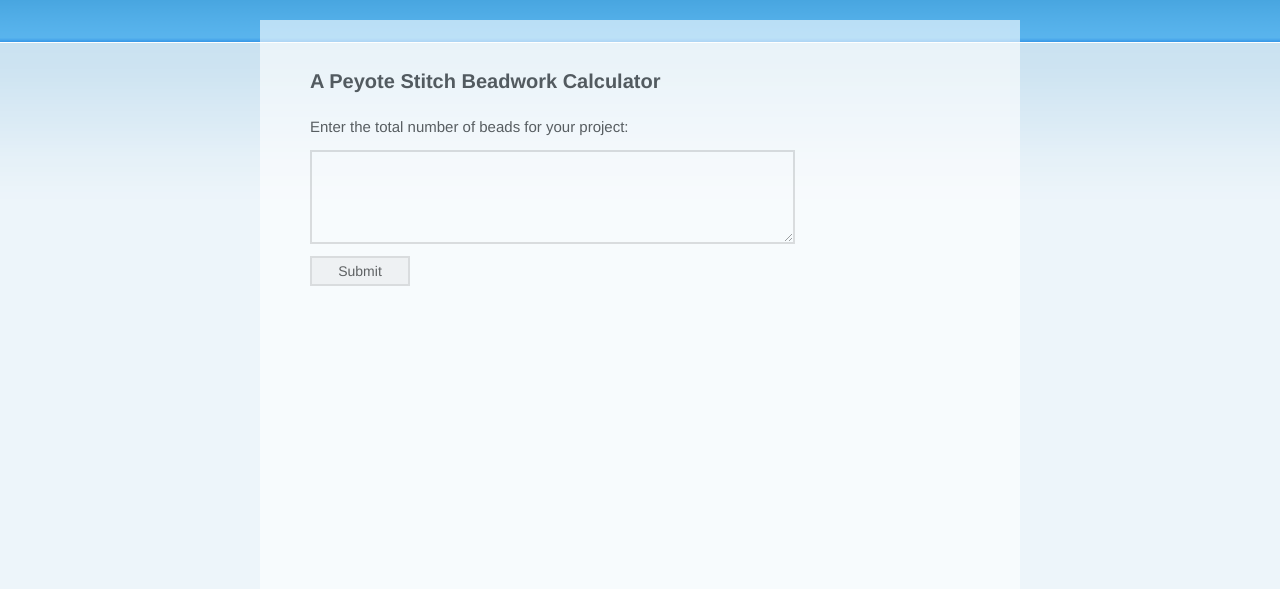
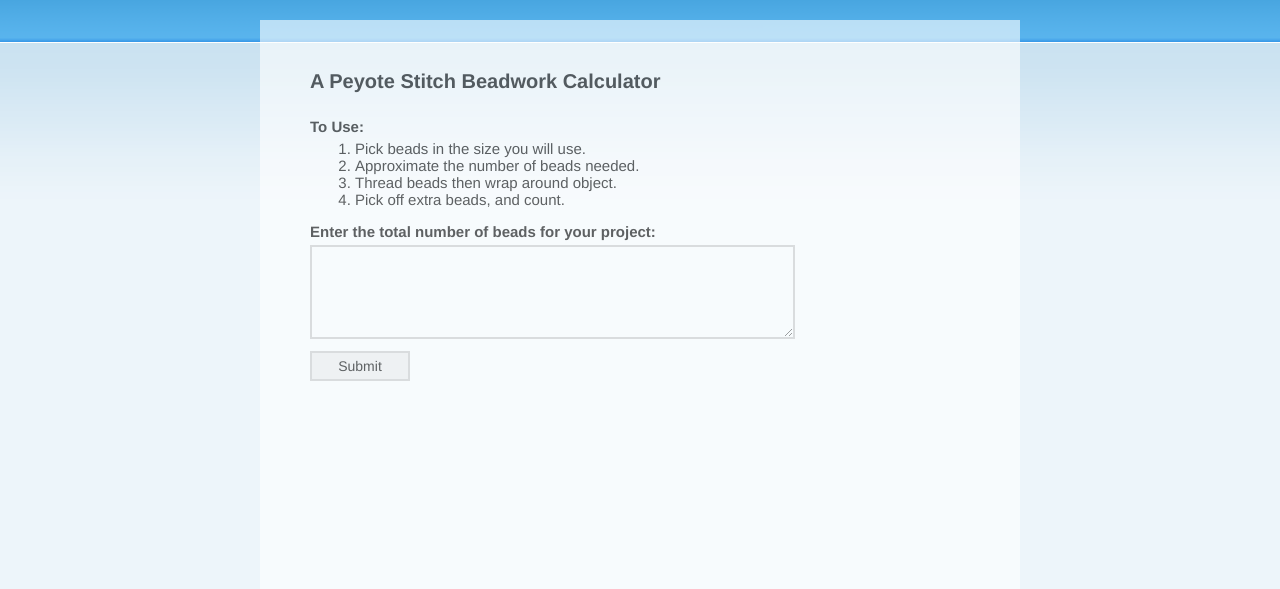
Before and after one commit to HarryLoofah/gae-bead-calculator, a Python web app: template templates/base.html in a window 1280 px wide. Shown: the part 79-668 px from the top of the page. Run offline with Jinja, Linux system fonts and the light colour scheme; the template is opened without the code that fills it, so the values that code supplies are empty.

Commit message:
Added instructions to form.

```diff
--- a/stylesheets/main.css
+++ b/stylesheets/main.css
@@ -44,6 +44,16 @@ a:hover {
     position: relative;
 }
 
+form h2 {
+    margin-bottom: 5px;
+}
+
+form ol {
+    font-size: 1.5em;
+    padding-left: 45px;
+    margin-bottom: 15px;
+}
+
 #main-form {
     margin-top: 25px;
 }
--- a/templates/base.html
+++ b/templates/base.html
@@ -16,7 +16,16 @@
         <h1>A Peyote Stitch Beadwork Calculator</h1>
         <div id="main-form">
             <form action="/bead_results" method="get">
-                <p>Enter the total number of beads for your project:</p>
+                <div id="how-to">
+                    <h2>To Use:</h2>
+                    <ol>
+                        <li>Pick beads in the size you will use.</li>
+                        <li>Approximate the number of beads needed.</li>
+                        <li>Thread beads then wrap around object.</li>
+                        <li>Pick off extra beads, and count.</li>
+                    </ol>
+                </div>
+                <h2>Enter the total number of beads for your project:</h2>
                 <div>
                     <textarea name="beads_entered"></textarea>
                 </div>
```
